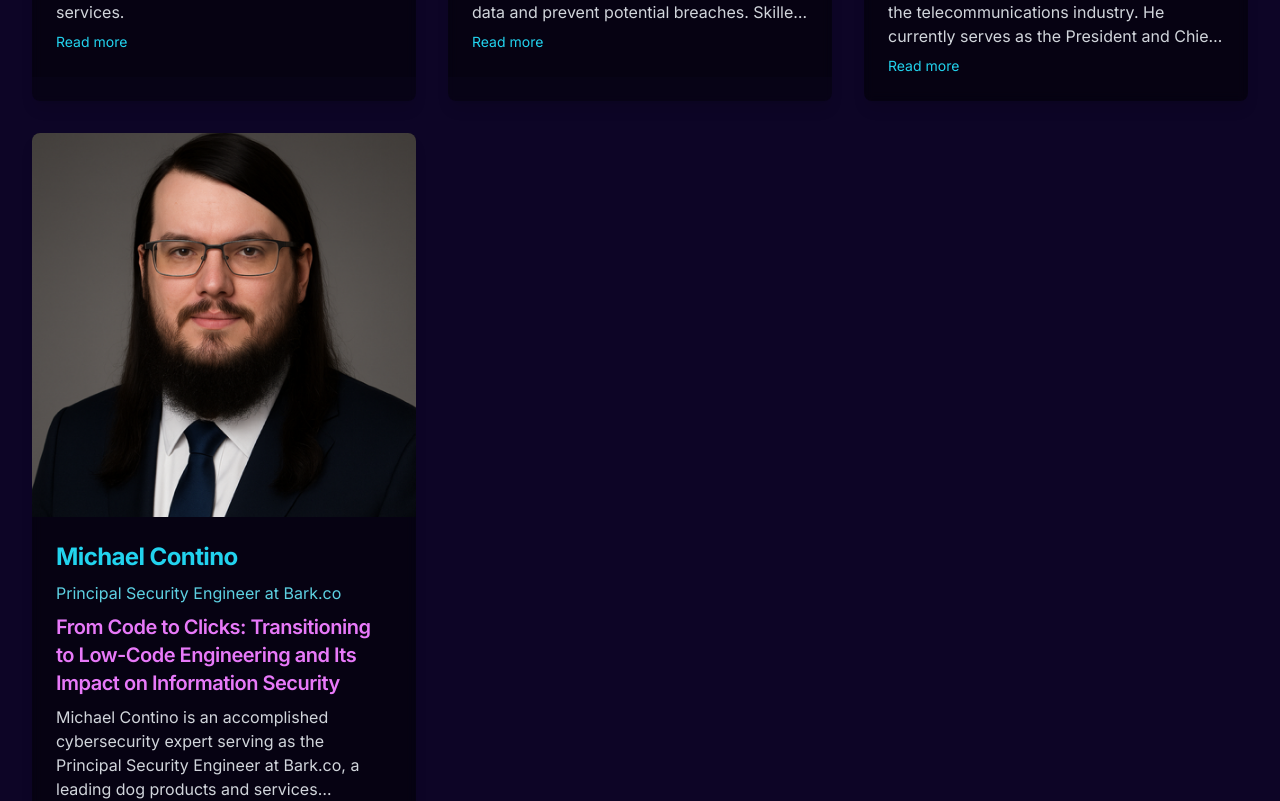
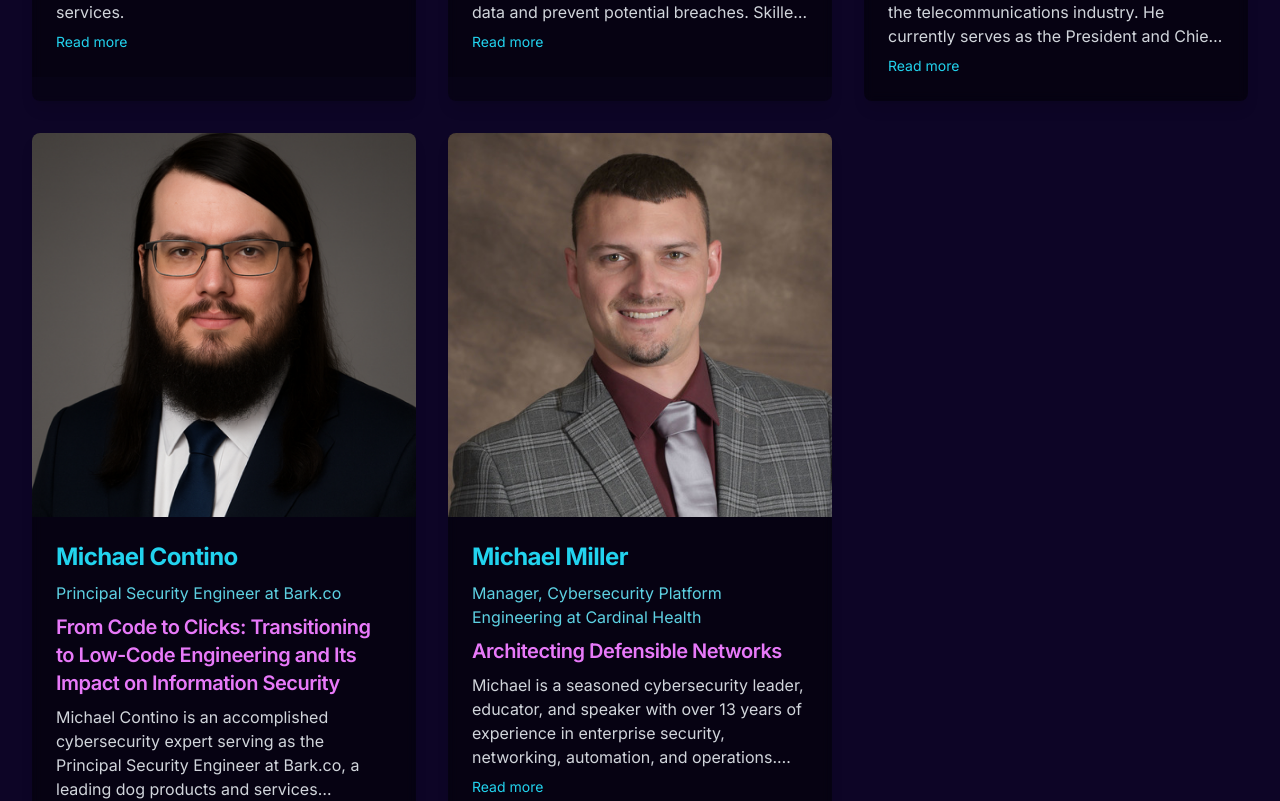
Before and after one commit to chad-fryer/bsides-fw, a Next.js app: page /speakers in a window 1280 px wide. Shown: the part 2282-3083 px from the top of the page. Built offline with nearby package versions, Linux system fonts and the light colour scheme.

Commit message:
Add new speaker entry for Michael Miller on the Speakers page, including details on his background, talk title, and image. This enhances the diversity of topics covered at the event.

```diff
--- a/app/speakers/page.tsx
+++ b/app/speakers/page.tsx
@@ -146,6 +146,18 @@ In addition to his Bachelor's degree in Organizational Leadership from Millikin
     imageUrl: '/speakers/speaker10.png',
     talkTitle: 'From Code to Clicks: Transitioning to Low-Code Engineering and Its Impact on Information Security',
     talkDescription: '',
+  },
+  {
+    id: '11',
+    name: 'Michael Miller',
+    title: 'Manager, Cybersecurity Platform Engineering',
+    company: 'Cardinal Health',
+    bio: `Michael is a seasoned cybersecurity leader, educator, and speaker with over 13 years of experience in enterprise security, networking, automation, and operations. With a strong focus on security engineering and talent development, he brings practical insight and technical depth to every discussion.
+
+Known for his engaging style and passion for empowering the next generation of cybersecurity professionals, Michael speaks on topics ranging from automation and security architecture to team development and career growth.`,
+    imageUrl: '/speakers/speaker11.jpeg',
+    talkTitle: 'Architecting Defensible Networks',
+    talkDescription: '',
   }
 ]
 
```
Also changed, not shown: public/speakers/speaker11.jpeg (added).
